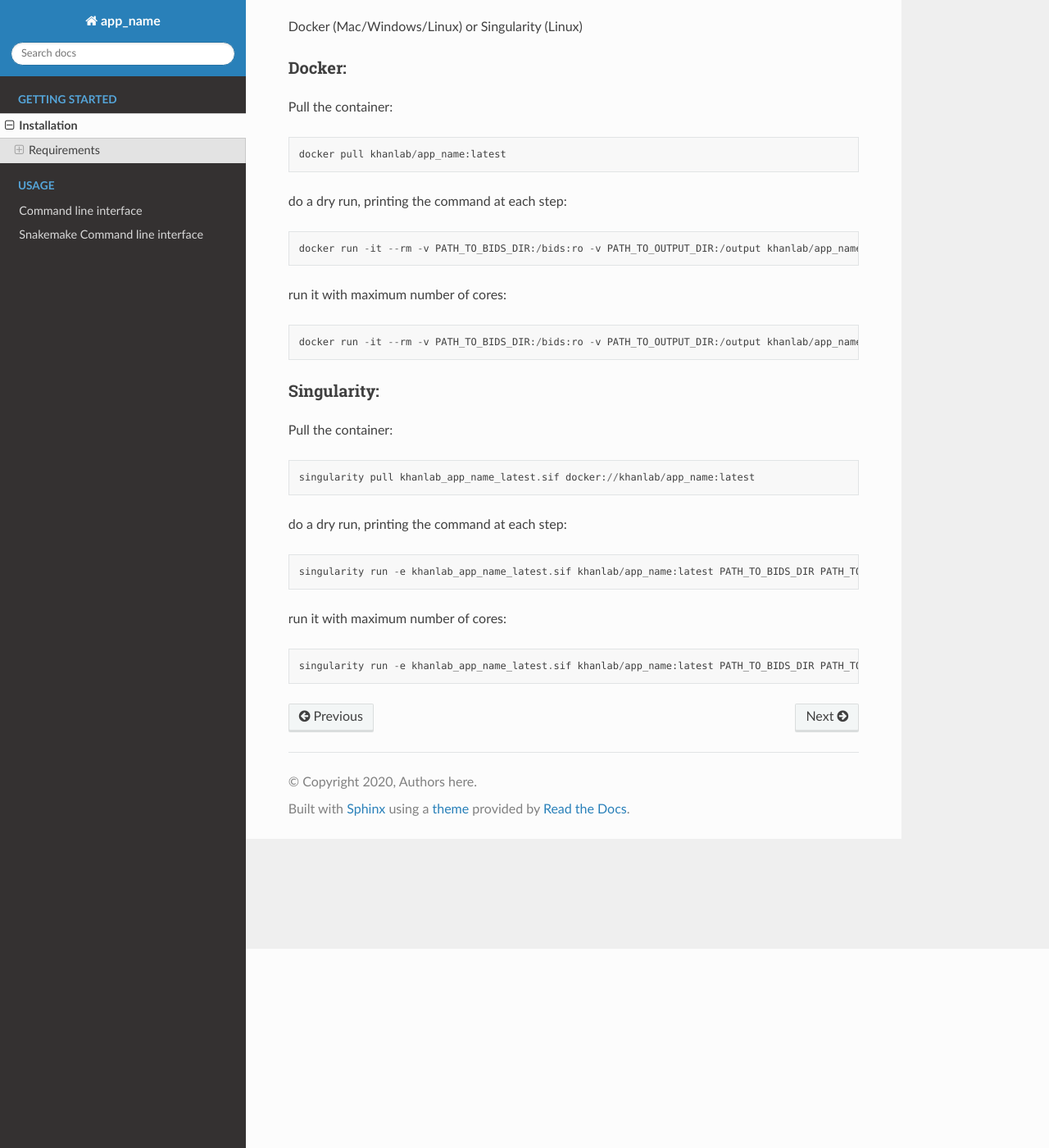
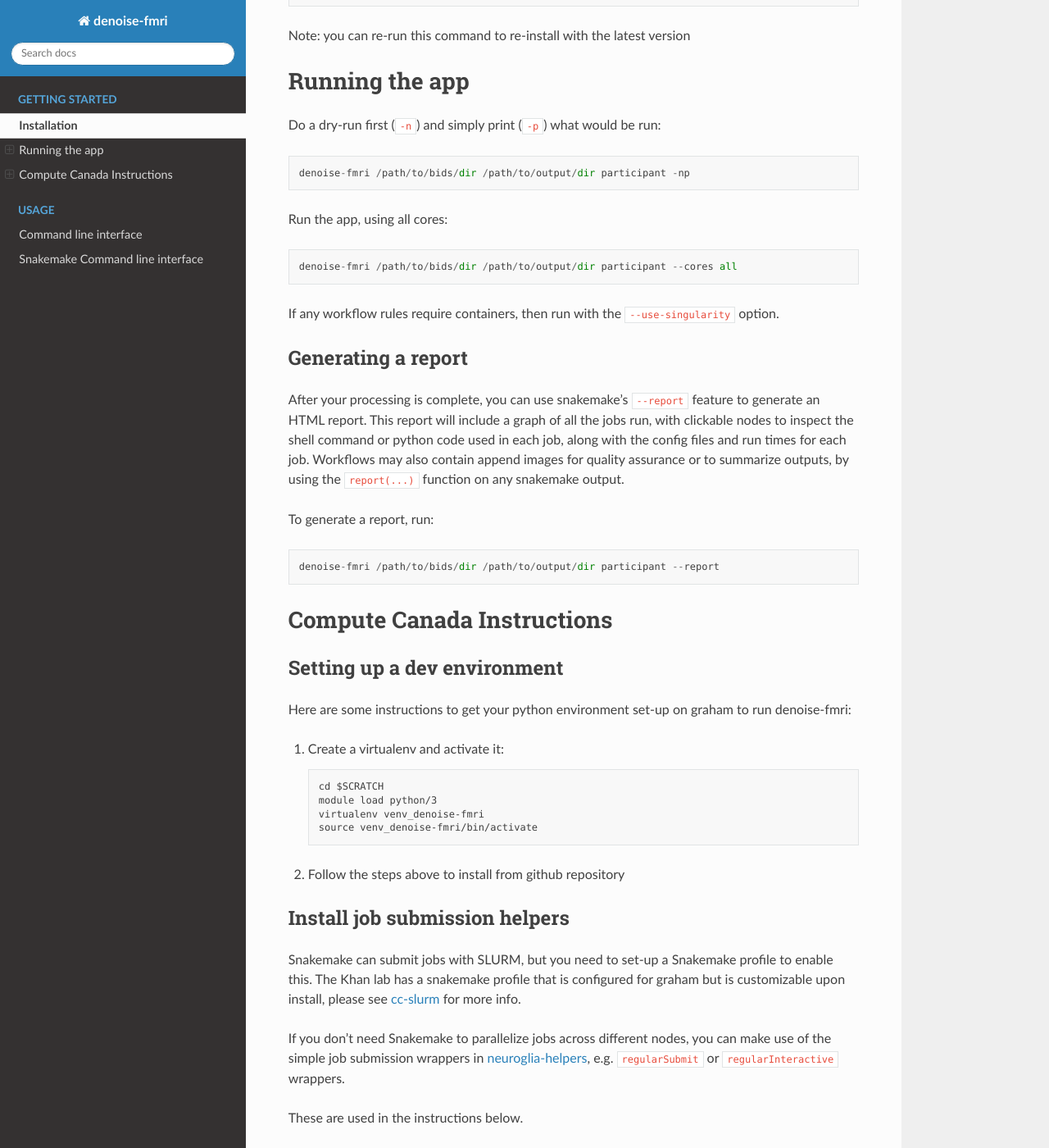
Before and after one commit to akhanf/denoise-fmri, a Sphinx documentation site: the page built from docs/getting_started/installation.rst, in a window 1280 px wide and 1400 px high, scrolled down 243 px. Shown: the whole window at 82% size. Built offline with Sphinx 7.4.7 and the Read the Docs theme 2.0.0, drawn with Linux system fonts in a browser that asks for light colours; some of the changed text lies outside the part shown.

Commit message:
updated with docs from template app

```diff
--- a/docs/conf.py
+++ b/docs/conf.py
@@ -19,9 +19,9 @@ import sphinx_rtd_theme
 # -- Project information -----------------------------------------------------
 
 
-project = 'app_name'
-copyright = '2020, Authors here'
-author = 'Authors here'
+project = 'denoise-fmri'
+copyright = '2021, Ali Khan'
+author = 'Ali Khan'
 
 
 # -- General configuration ---------------------------------------------------
--- a/docs/getting_started/installation.rst
+++ b/docs/getting_started/installation.rst
@@ -1,53 +1,85 @@
 Installation
 ============
 
-Template snakebids BIDS App
+Install from github with pip::
+
+    pip install -e git+https://github.com/akhanf/denoise-fmri#egg=denoise-fmri
+
+Note: you can re-run this command to re-install with the latest version
+
+Running the app
+===============
+
+Do a dry-run first (``-n``) and simply print (``-p``) what would be run::
+
+    denoise-fmri /path/to/bids/dir /path/to/output/dir participant -np
+
+Run the app, using all cores::
+
+    denoise-fmri /path/to/bids/dir /path/to/output/dir participant --cores all
+
+If any workflow rules require containers, then run with the ``--use-singularity`` option.
 
 
-Requirements
-------------
+Generating a report
+-------------------
 
-Docker (Mac/Windows/Linux) or Singularity (Linux)
+After your processing is complete, you can use snakemake's ``--report`` feature to generate
+an HTML report. This report will include a graph of all the jobs run, with clickable nodes
+to inspect the shell command or python code used in each job, along with the config files and
+run times for each job. Workflows may also contain append images for quality assurance or to
+summarize outputs, by using the ``report(...)`` function on any snakemake output.
 
-Docker:
-^^^^^^^
+To generate a report, run::
 
-Pull the container:
+    denoise-fmri /path/to/bids/dir /path/to/output/dir participant --report
 
-.. code-block::
+Compute Canada Instructions
+===========================
 
-   docker pull khanlab/app_name:latest
+Setting up a dev environment
+----------------------------
 
-do a dry run, printing the command at each step:
+Here are some instructions to get your python environment set-up on graham to run denoise-fmri:
 
-.. code-block::
+#. Create a virtualenv and activate it::
 
-   docker run -it --rm -v PATH_TO_BIDS_DIR:/bids:ro -v PATH_TO_OUTPUT_DIR:/output khanlab/app_name:latest /bids /output participant -np
+      cd $SCRATCH
+      module load python/3
+      virtualenv venv_denoise-fmri
+      source venv_denoise-fmri/bin/activate
 
-run it with maximum number of cores:
+#. Follow the steps above to install from github repository
 
-.. code-block::
+Install job submission helpers
+------------------------------
 
-   docker run -it --rm -v PATH_TO_BIDS_DIR:/bids:ro -v PATH_TO_OUTPUT_DIR:/output khanlab/app_name:latest /bids /output participant -p --cores all
+Snakemake can submit jobs with SLURM, but you need to set-up a Snakemake profile to enable this. The Khan lab has a
+snakemake profile that is configured for graham but is customizable upon install, please see `cc-slurm <https://github.com/khanlab/cc-slurm>`_ for more info.
+
+If you don't need Snakemake to parallelize jobs across different nodes, you can make use of the simple job submission wrappers in `neuroglia-helpers <https://github.com/khanlab/neuroglia-helpers>`_, e.g. ``regularSubmit`` or ``regularInteractive`` wrappers.
+
+These are used in the instructions below.
+
+Running jobs on Compute Canada
+------------------------------
+
+In an interactive job (for testing)::
+
+    regularInteractive -n 8
+    denoise-fmri bids_dir out_dir participant --participant_label 001 -j 8
 
 
-Singularity:
-^^^^^^^^^^^^
+Submitting a job (for larger cores, more subjects), still single job, but snakemake will parallelize over the 32 cores::
 
-Pull the container:
+    regularSubmit -j Fat denoise-fmri bids_dir out_dir participant  -j 32
 
-.. code-block::
 
-   singularity pull khanlab_app_name_latest.sif docker://khanlab/app_name:latest
+Scaling up to ~hundred subjects (needs cc-slurm snakemake profile installed), submits 1 16core job per subject::
 
-do a dry run, printing the command at each step:
+    denoise-fmri bids_dir out_dir participant  --profile cc-slurm
 
-.. code-block::
 
-   singularity run -e khanlab_app_name_latest.sif khanlab/app_name:latest PATH_TO_BIDS_DIR PATH_TO_OUTPUT_DIR participant -np
+Scaling up to even more subjects (uses group-components to bundle multiple subjects in each job), 1 32core job for N subjects (e.g. 10)::
 
-run it with maximum number of cores:
-
-.. code-block::
-
-   singularity run -e khanlab_app_name_latest.sif khanlab/app_name:latest PATH_TO_BIDS_DIR PATH_TO_OUTPUT_DIR participant  -p --cores all
+    denoise-fmri bids_dir out_dir participant  --profile cc-slurm --group-components subj=10
--- a/docs/index.rst
+++ b/docs/index.rst
@@ -1,4 +1,4 @@
-.. hippunfold documentation master file, created by
+.. app_name documentation master file, created by
    sphinx-quickstart on Thu Jul 30 10:15:34 2020.
    You can adapt this file completely to your liking, but it should at least
    contain the root `toctree` directive.
--- a/docs/requirements.txt
+++ b/docs/requirements.txt
@@ -1,3 +1,3 @@
 sphinx-argparse
 sphinx_rtd_theme
-snakebids==0.2.0
+snakebids==0.3.9
--- a/docs/usage/app_cli.rst
+++ b/docs/usage/app_cli.rst
@@ -2,6 +2,6 @@ Command line interface
 --------------------
 
 .. argparse::
-   :filename: ../app_name/run.py
+   :filename: ../denoise-fmri/run.py
    :func: get_parser
-   :prog: hippunfold
+   :prog: denoise-fmri
```
Also changed, not shown: requirements.txt (deleted, +0 -48 lines).
